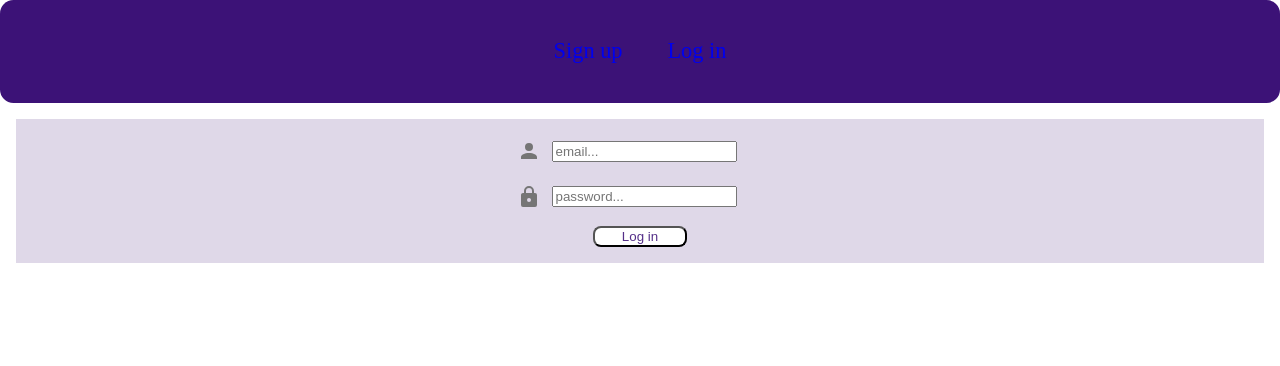
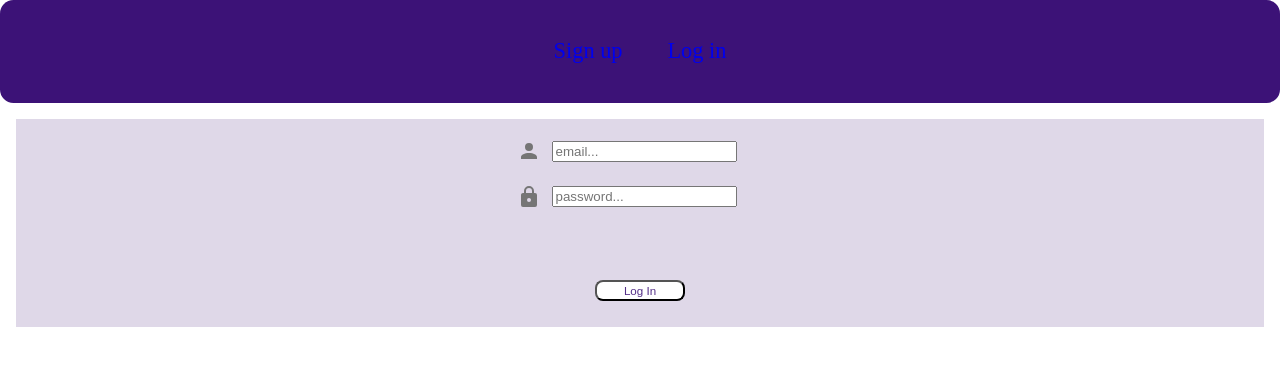
Before and after one commit to Phil-G-94/PricingPortal, a React (Vite) app in the folder frontend/: page / in a window 1280 px wide. Shown: the top 366 px of the page. Built offline with nearby package versions, Linux system fonts and the light colour scheme; a web font is replaced by a local one.

Commit message:
fix signup/login layout shifts

```diff
--- a/frontend/src/components/Login.jsx
+++ b/frontend/src/components/Login.jsx
@@ -7,7 +7,7 @@ function Login() {
     const emailRef = useRef();
     const passwordRef = useRef();
     const navigate = useNavigate();
-    const [responseMessage, setResponseMessage] = useState("");
+    const [responseMessage, setResponseMessage] = useState(null);
     const [isLoading, setIsLoading] = useState(false);
 
     const remainingMilliseconds = 60 * 60 * 1000;
@@ -40,6 +40,8 @@ function Login() {
             if (!response.ok) {
                 const { message } = jsonResponse;
 
+                setIsLoading(false);
+
                 if (message) {
                     setResponseMessage(message);
                 }
@@ -60,6 +62,10 @@ function Login() {
         } finally {
             emailRef.current.value = "";
             passwordRef.current.value = "";
+            setIsLoading(false);
+            setTimeout(() => {
+                setResponseMessage(null);
+            }, 6000);
         }
     };
 
@@ -106,19 +112,23 @@ function Login() {
                     />
                 </label>
 
-                {responseMessage && (
+                {responseMessage !== "" && (
                     <p className="response-message">
                         {responseMessage}
                     </p>
                 )}
 
+                <div className="btn_container">
                     {isLoading ? (
                         <div className="spinner"></div>
                     ) : (
+                        <>
                             <button className="btn" type="submit">
-                        Log in
+                                <p className="btn-text">Log In</p>
                             </button>
+                        </>
                     )}
+                </div>
             </form>
         </>
     );
--- a/frontend/src/components/Signup.jsx
+++ b/frontend/src/components/Signup.jsx
@@ -114,13 +114,16 @@ function Signup() {
                         {responseMessage}
                     </p>
                 )}
+
+                <div className="btn_container">
                     {isLoading ? (
                         <div className="spinner"></div>
                     ) : (
                         <button className="btn" type="submit">
-                        Sign up
+                            <p className="btn-text">Sign up</p>
                         </button>
                     )}
+                </div>
             </form>
         </>
     );
--- a/frontend/src/index.css
+++ b/frontend/src/index.css
@@ -168,6 +168,9 @@ select {
 
 .response-message {
     text-align: center;
+    display: inline-block;
+    width: 100px;
+    height: 13px;
 }
 
 .btn,
@@ -243,17 +246,29 @@ select {
     border-top: 0.25rem solid var(--inevi-dark-purple);
     border-radius: 50%;
     animation: spin 1s linear infinite;
-    width: 2.5rem;
-    height: 2.5rem;
+    width: 2rem;
+    height: 2rem;
     align-self: center;
 }
 
-/* containers */
+.btn-text {
+    font-size: 0.725rem;
+    display: inline;
+}
 
-.flex_row_center {
+/* containers and container items */
+
+.flex_row_center,
+.btn_container {
     display: flex;
     flex-direction: row;
     place-content: center;
+}
+
+.btn_container {
+    width: 100px;
+    height: 40px;
+    transition: all 0.3s ease;
 }
 
 .flex_col_items_content_center {
```
Also changed, not shown: 2 other files (tests, documents, lock files or other folders). Lines whose indentation alone changed are shown as unchanged.
